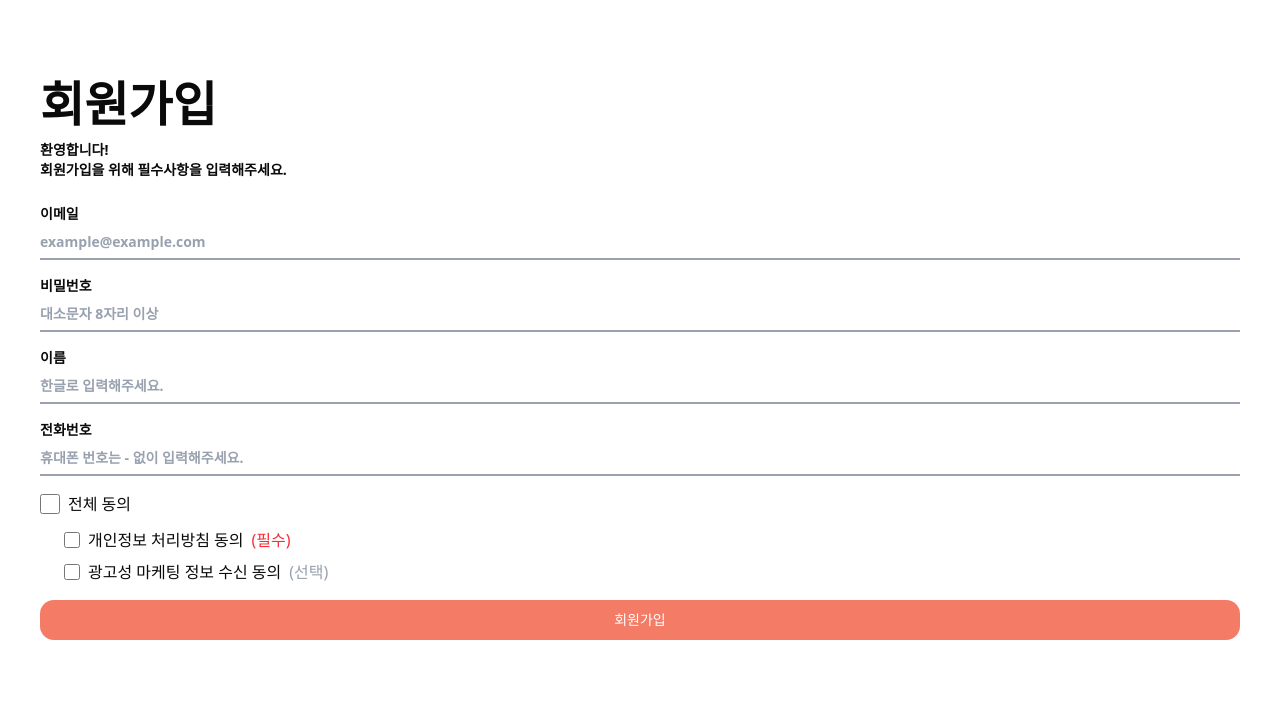
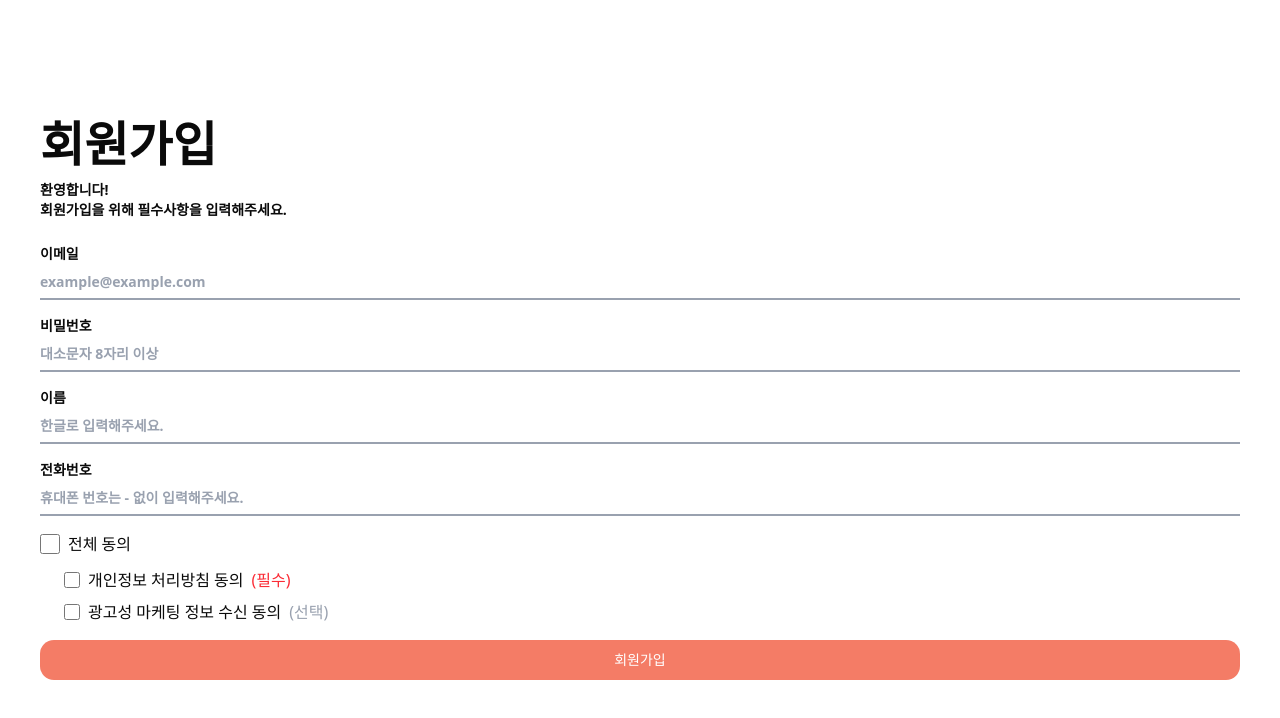
Before and after one commit to Planity-internship/Frontend, a React (Vite) app: page /signup in a window 1280 px wide. Shown: the top 718 px of the page. Built offline with nearby package versions, Linux system fonts and the light colour scheme.

Commit message:
최종본

```diff
--- a/src/router/singup/Singup_layout.tsx
+++ b/src/router/singup/Singup_layout.tsx
@@ -5,7 +5,7 @@ function Singup_layout() {
     return (
         <>
             <div className="grid w-screen h-screen px-10">
-                <div className="py-20">
+                <div className="py-30">
                     {/*Text*/}
                     <p className="text-5xl font-bold pb-3">회원가입</p>
                     <p className="text-sm font-bold pb-6">환영합니다!<br />회원가입을 위해 필수사항을 입력해주세요.</p>
```
